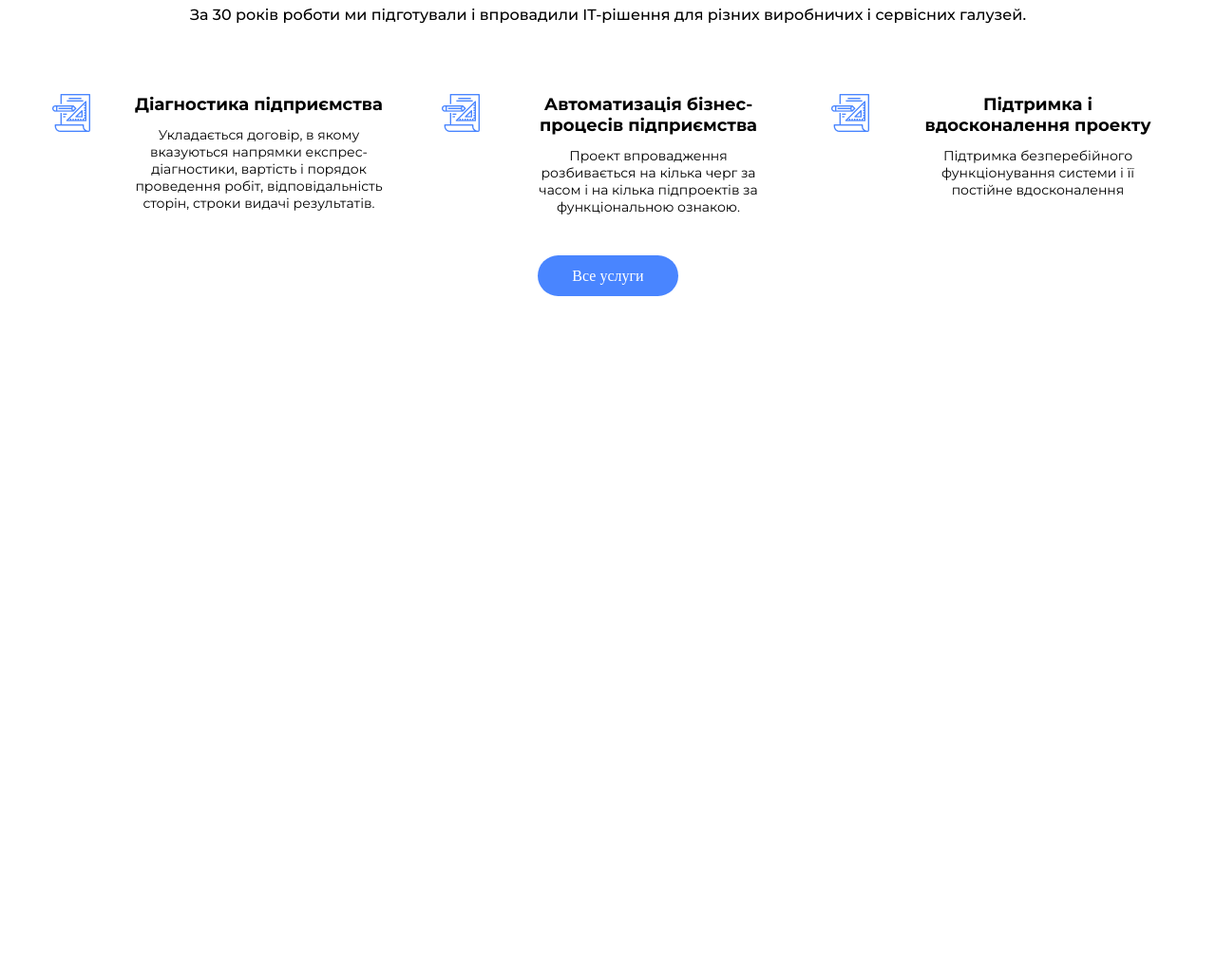
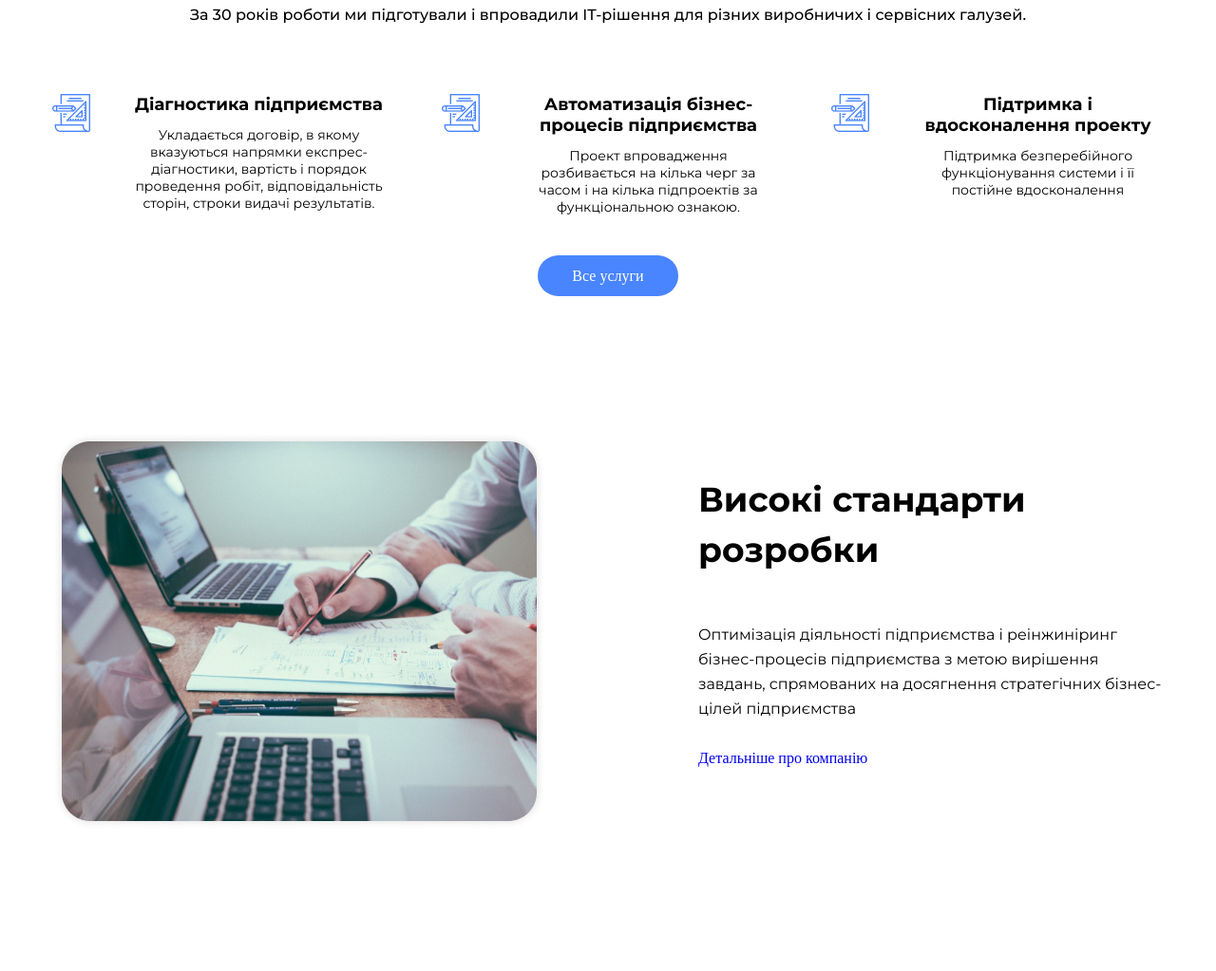
Before and after one commit to AlinaPedash/marcho, a website: page app/index.html in a window 1280 px wide. Shown: the part 1110-2133 px from the top of the page at 95% size. Before the commit the page ends 1422 px from the top, so only its background shows below. Drawn offline with nearby package versions, Linux system fonts and the light colour scheme; files that its build step writes are made by us from their sources.

Commit message:
added section statistic

```diff
--- a/app/index.html
+++ b/app/index.html
@@ -55,16 +55,13 @@
       </h2>
           <p class="achievements__text">
       За 30 років роботи ми підготували і впровадили IT-рішення для різних виробничих і сервісних галузей.
-
       </p>
         </div>
-
         <div class="achievements__servise">
           <div class="achievements__servise-block achievements__servise-block-1">
             <h2 class="achievements__servise-subtitle subtitle">Діагностика підприємства</h2>
             <p class="achievements__servise-text">Укладається договір, в якому вказуються напрямки експрес-діагностики, вартість і порядок проведення робіт, відповідальність сторін, строки видачі результатів. </p>
           </div>
-
           <div class="achievements__servise-block achievements__servise-block-2">
             <h2 class="achievements__servise-subtitle subtitle">Автоматизація бізнес-процесів підприємства</h2>
             <p class="achievements__servise-text">Проект впровадження розбивається на кілька черг за часом і на кілька підпроектів за функціональною ознакою.</p>
@@ -76,10 +73,33 @@
           </div>
         </div>
         <div class="bottom">
-        <a class="bottom__link" href="#">Все услуги</a>
+          <a class="bottom__link" href="#">Все услуги</a>
         </div>
       </div>
     </section>
+
+    <section class="statistic">
+      <div class="container">
+      <div class="statistic__inner">
+      <div class="statistic__img">
+      <img src="images/block.png" alt="photo" class="statistic__images">
+      </div>
+        <div class="statistic__content">
+          <h2 class="statistic__title">
+      Високі стандарти розробки
+      </h2>
+          <p class="statistic__text">
+      Оптимізація діяльності підприємства і реінжиніринг бізнес-процесів підприємства з метою вирішення завдань, спрямованих на досягнення стратегічних бізнес-цілей підприємства
+      </p>
+          <a href="#" class="statistic__link">
+      Детальніше про компанію
+      </a>
+        </div>
+        </div>
+      </div>
+    </section>
+
+
     <script src="js/main.min.js"></script>
   </body>
 </html>
--- a/app/scss/style.scss
+++ b/app/scss/style.scss
@@ -114,15 +114,48 @@ display: flex;
   .bottom{
     cursor: pointer;
     text-align: center;
+    margin-bottom: 100px;
     &__link{
       color: #FFF;
       padding: 13px 36px;
       background-color: #4985FF;
       text-align: center;
       border-radius: 30px;
-      margin-bottom: 100px;
+
     }
   }
+.statistic{
+  &__inner{
+  display: flex;
+  justify-content: space-between;
+  }
+  &__images{
+  background-repeat: no-repeat;
+  margin-left: auto;
+  align-items: center;
+  margin-top: 55px;
+  }
+  &__content{
+  max-width: 490px;
+  margin-left: auto;
+  padding: 100px 0 215px;
+  }
+  &__title{
+  font-family: 'Montserrat', sans-serif;
+  font-weight: 600;
+  font-size: 36px;
+  margin-bottom: 50px;
+  line-height: 53px;
+  text-align: left;
+  }
+  &__text{
+  font-family: 'Montserrat', sans-serif;
+  font-weight: 400;
+  font-size: 16px;
+  line-height: 26px;
+  margin-bottom: 30px;
+  }
 
+}
 
 @import 'media';
```
Also changed, not shown: app/images/block.png (added).
